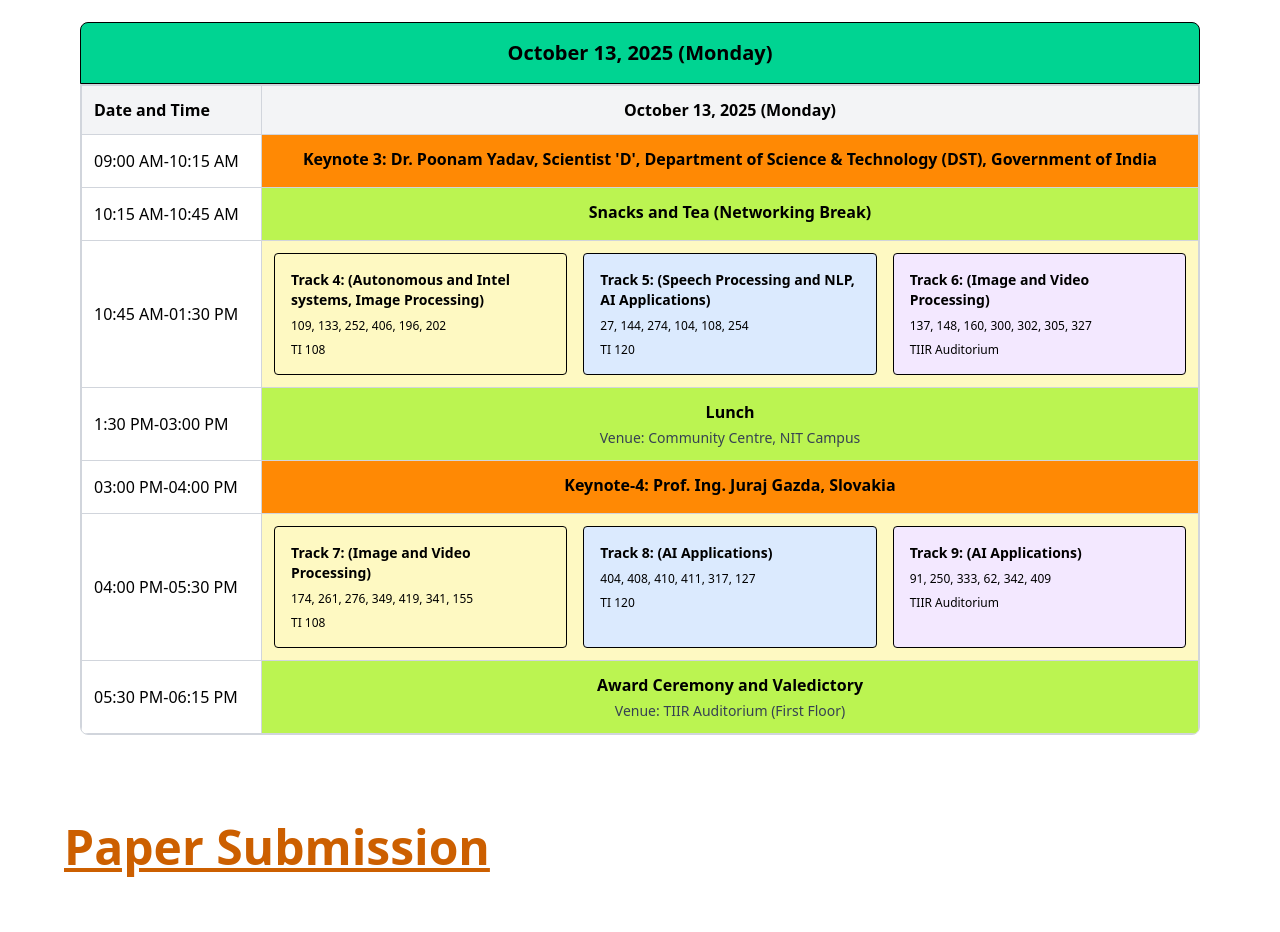
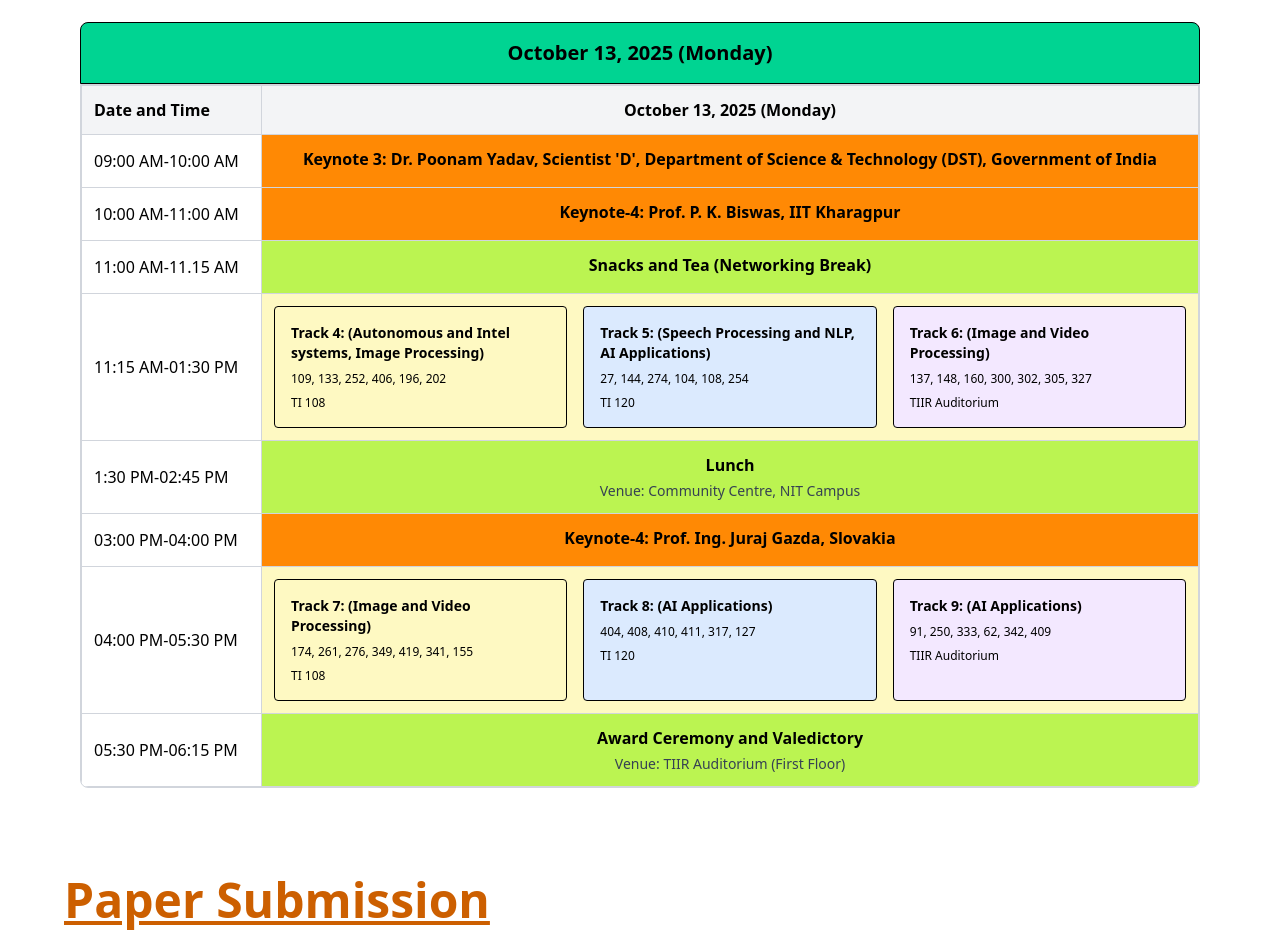
Before and after one commit to VVUx21/Project-conference, a Next.js app: page / in a window 1280 px wide. Shown: the part 4640-5572 px from the top of the page. Built offline with nearby package versions, Linux system fonts and the light colour scheme.

Commit message:
Pushed final changes in timeline...

```diff
--- a/components/Data/scheduledata.ts
+++ b/components/Data/scheduledata.ts
@@ -71,17 +71,22 @@ export const scheduleData: DaySchedule[] = [
       "day": "Monday",
       "slots": [
         {
-          "time": "09:00 AM-10:15 AM",
+          "time": "09:00 AM-10:00 AM",
           "type": "keynote",
           "title": "Keynote 3: Dr. Poonam Yadav, Scientist 'D', Department of Science & Technology (DST), Government of India"
         },
         {
-          "time": "10:15 AM-10:45 AM",
+          "time": "10:00 AM-11:00 AM",
+          "type": "keynote",
+          "title": "Keynote-4: Prof. P. K. Biswas, IIT Kharagpur"
+        },
+        {
+          "time": "11:00 AM-11.15 AM",
           "type": "break",
           "title": "Snacks and Tea (Networking Break)"
         },
         {
-          "time": "10:45 AM-01:30 PM",
+          "time": "11:15 AM-01:30 PM",
           "type": "tracks",
           "tracks": [
             {
@@ -102,7 +107,7 @@ export const scheduleData: DaySchedule[] = [
           ]
         },
         {
-          "time": "1:30 PM-03:00 PM",
+          "time": "1:30 PM-02:45 PM",
           "type": "lunch",
           "title": "Lunch",
           "venue": "Community Centre, NIT Campus"
```
